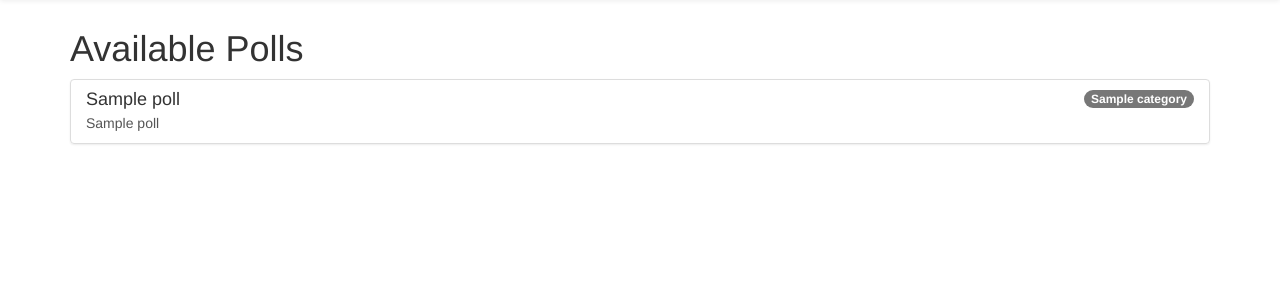
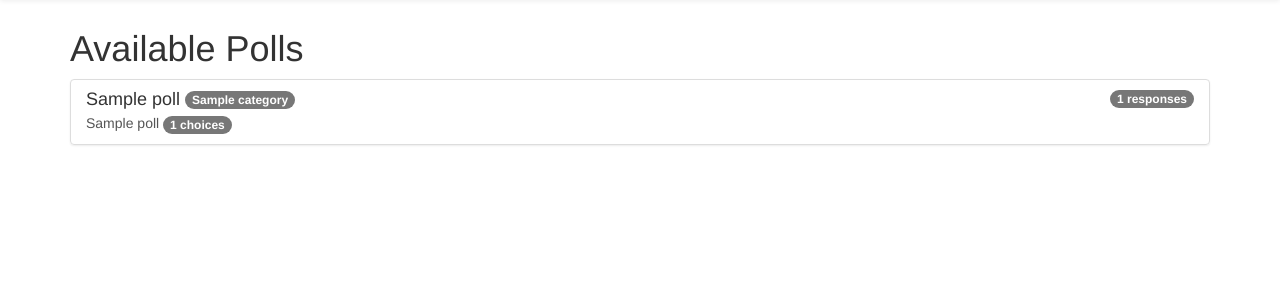
Before and after one commit to koutbo6/djc_kisr, a Django app: template kbpollproj/polls/templates/poll_list.html in a window 1280 px wide. Shown: the part 51-351 px from the top of the page. Run offline with Django 3.2, Linux system fonts and the light colour scheme; the template is opened without the code that fills it: most values are stand-ins (such as "Sample title", 1, 10 or a date in 2020); some libraries are stand-ins or nearby versions.

Commit message:
annotations for poll list done

```diff
--- a/kbpollproj/polls/templates/poll_list.html
+++ b/kbpollproj/polls/templates/poll_list.html
@@ -5,11 +5,19 @@
 <div class="list-group">
 {% for p in polls %}
         <a class="list-group-item" href="{% url 'poll_response' p.pk %}">
-          <span class="badge">
-            {{ p.category }}
-          </span>
-          <h4 class="list-group-item-heading">{{ p.name }}</h4>
-          <p class="list-group-item-text">{{ p.question }}</p>
+            <span class="badge">
+              {{ p.total_responses }} responses
+            </span>
+          <h4 class="list-group-item-heading">{{ p.name }}
+              <span class="badge">
+                {{ p.category }}
+              </span>
+          </h4>
+          <p class="list-group-item-text">{{ p.question }}
+              <span class="badge">
+                {{ p.total_choices }} choices
+              </span>
+          </p>
         </a>
 {% empty %}
     <h2>
--- a/kbpollproj/polls/views.py
+++ b/kbpollproj/polls/views.py
@@ -2,16 +2,20 @@ from django.shortcuts import render, get_object_or_404, redirect
 from django.views.generic import ListView, DetailView
 from django.contrib import messages
 from django.contrib.auth.decorators import login_required
+from django.db.models import Count
 
 from .models import Poll, Choice
 from .forms import ResponseForm, PollForm, InlineChoiceFormSet
-
 
 
 class PollList(ListView):
     model = Poll
     template_name = "poll_list.html"
     context_object_name = "polls"
+    queryset = Poll.objects.annotate(
+        total_choices=Count('choice', distinct=True),
+        total_responses=Count('choice__response'),
+    )
 
 
 class PollDetails(DetailView):
```
